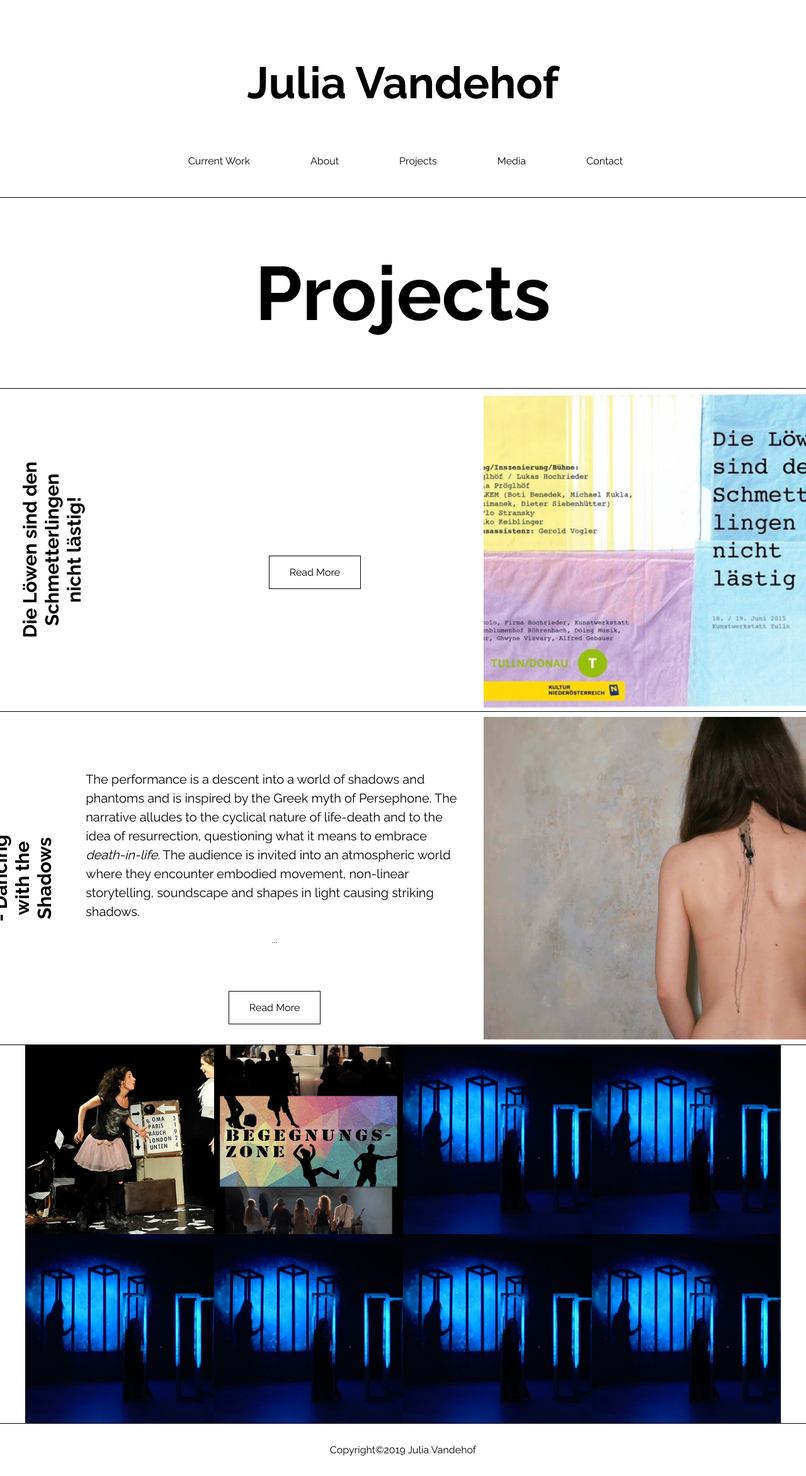
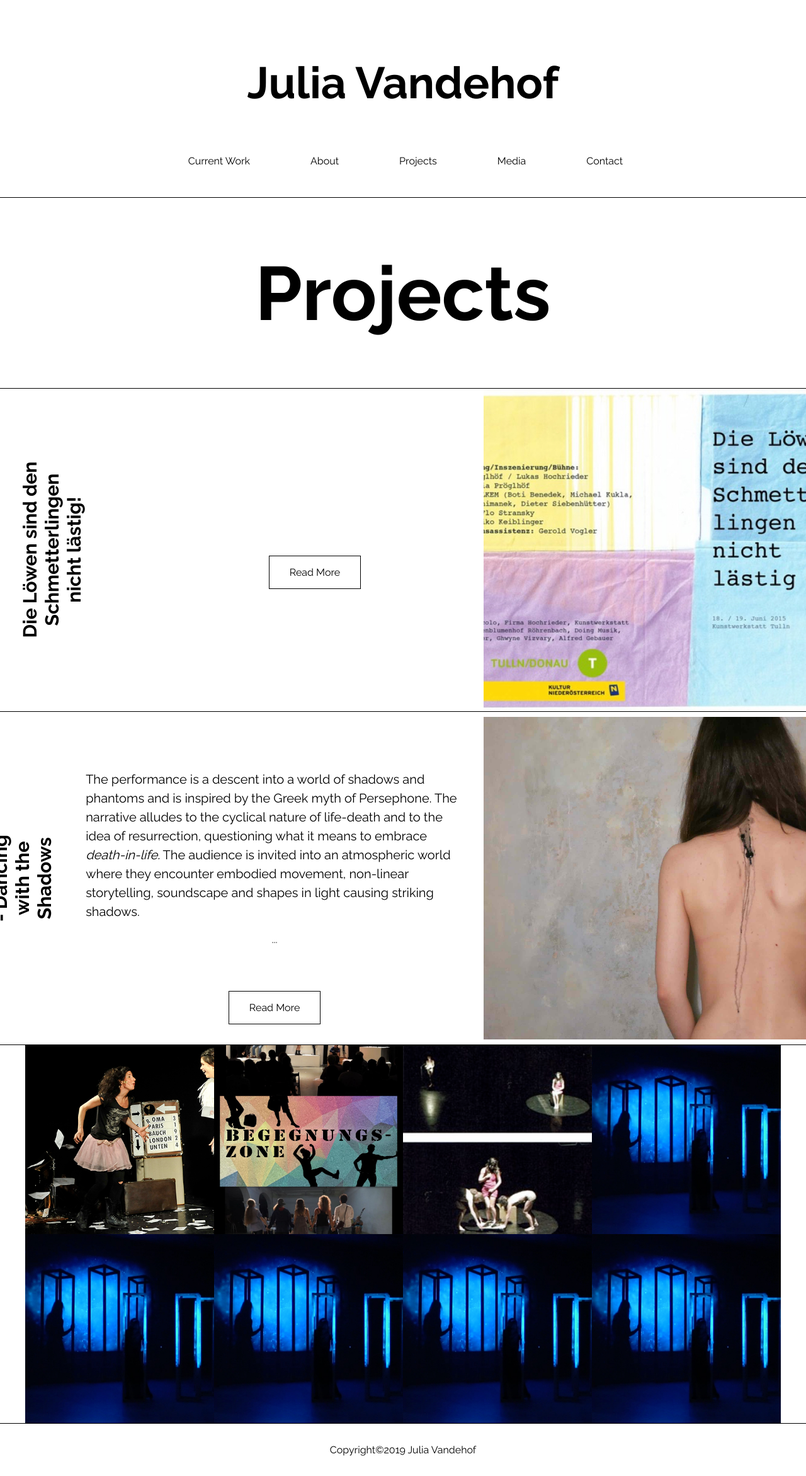
Before and after one commit to matteocarpi/julia, a Jekyll site: the page built from projects.md, in a window 1280 px wide. Shown: the whole page at 63% size. Built offline with Jekyll 4.4.1, drawn with Linux system fonts in a browser that asks for light colours.

Commit message:
Update from Forestry.io Julia Proeglhoef updated projects.md

```diff
--- a/projects.md
+++ b/projects.md
@@ -10,8 +10,8 @@ gallery:
   name: Begegnungszone 2016
   image: "/uploads/IMG_3154.JPG"
 - template: gallery
-  name: Pipi
-  image: "/uploads/persephone-gallery-2.jpg"
+  name: Ohne Angabe 2011
+  image: "/uploads/ohneang.jpg"
 - template: gallery
   name: Pipi
   image: "/uploads/persephone-gallery-2.jpg"
```
